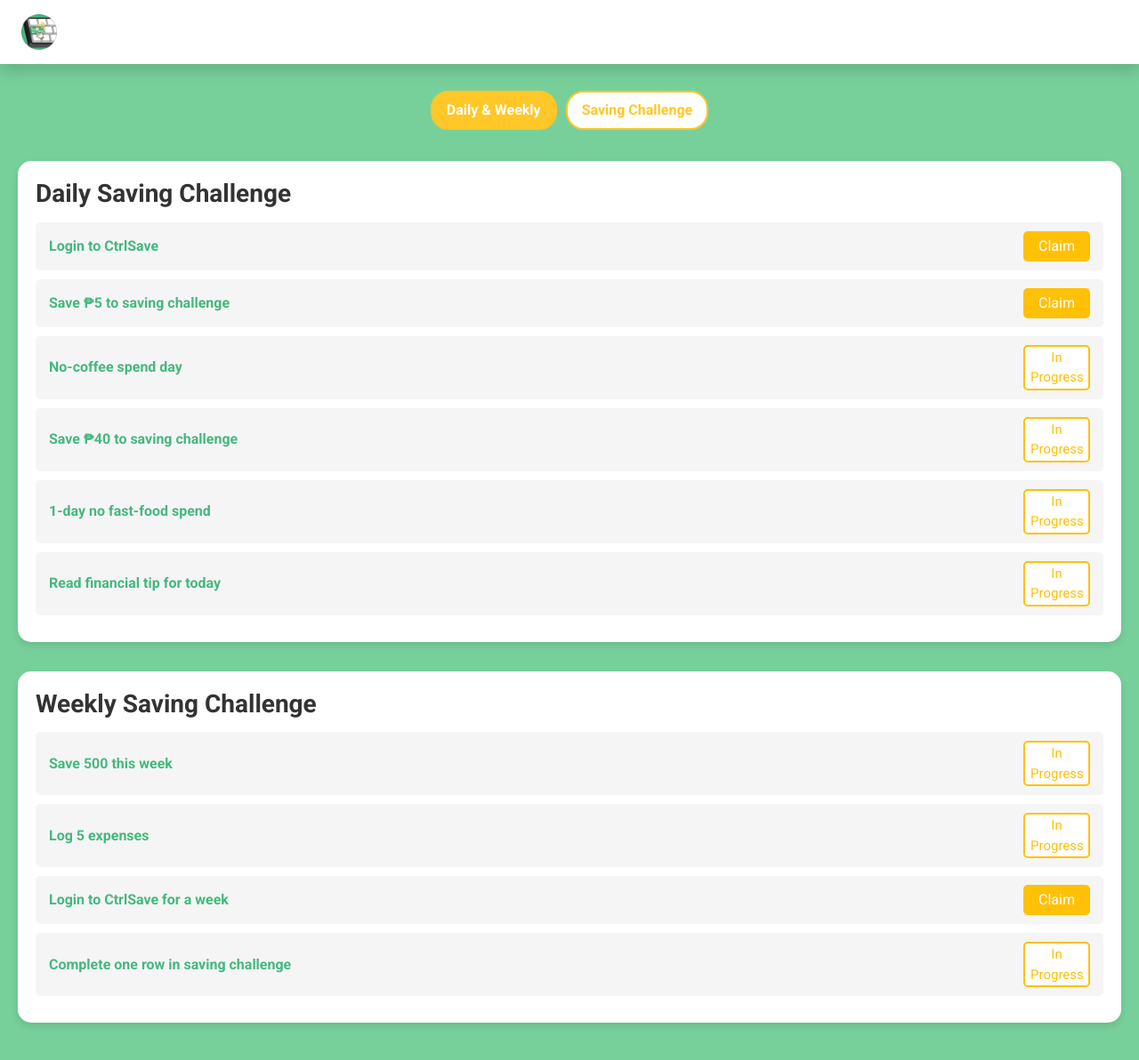
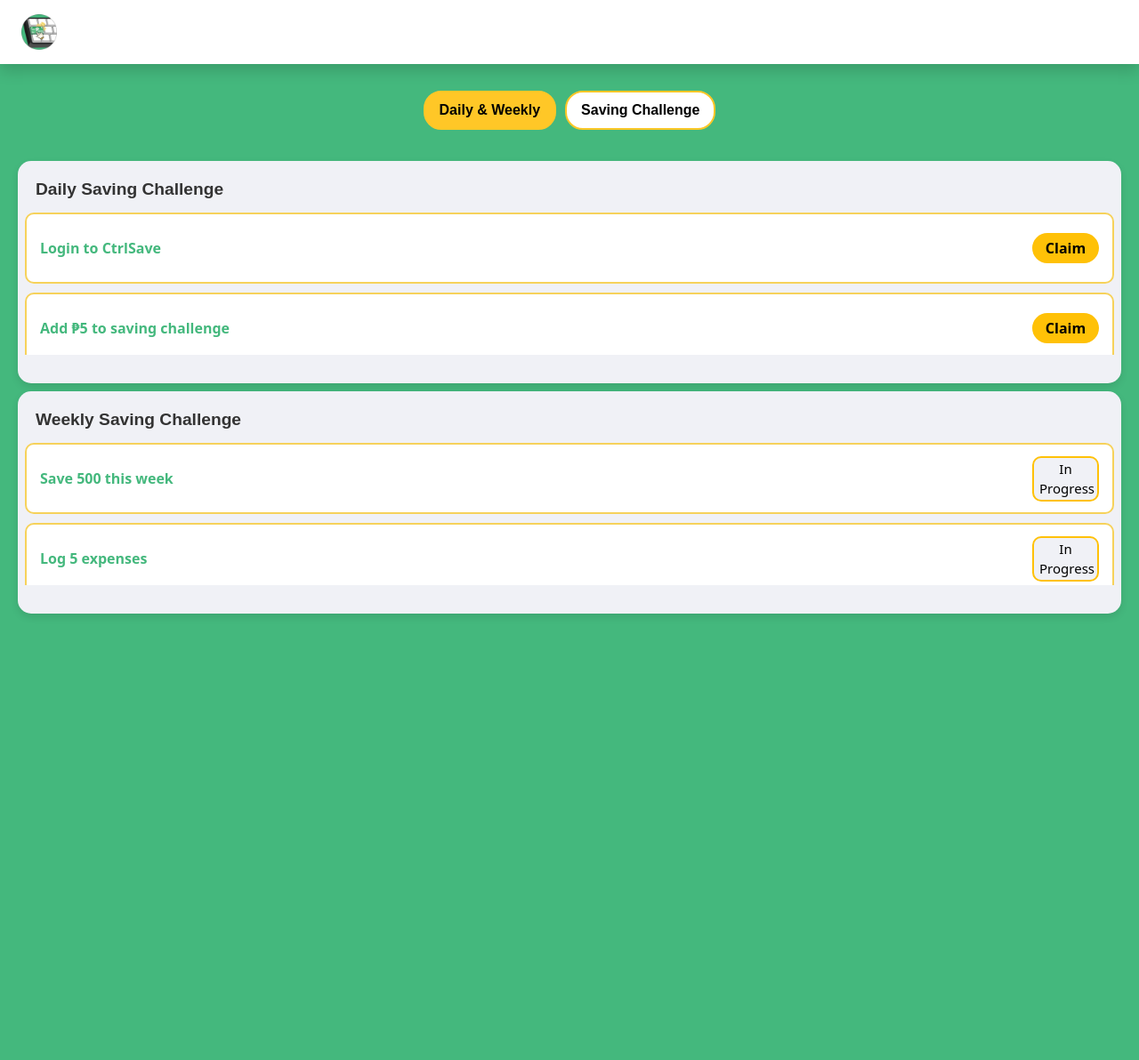
Before and after one commit to Group-5-CtrlSave/CtrlSave, a PHP site: page /pages/challenge/challengeMain.php in a window 1280 px wide. Shown: the top 1192 px of the page at 89% size. Run offline with PHP 8.4, Linux system fonts and the light colour scheme.

Commit message:
revisions for challenge page

```diff
--- a/pages/challenge/challengeMain.php
+++ b/pages/challenge/challengeMain.php
@@ -12,8 +12,7 @@
 
     <style>
         body {
-            background-color: #77D09A;
-            font-family: "Roboto", sans-serif;
+            background-color: #44B87D;
         }
 
         header {
@@ -29,6 +28,7 @@
             justify-content: center;
             margin: 20px 0;
             align-items: center;
+            font-family: "Poppins", sans-serif;
         }
 
         .tab-buttons button {
@@ -36,15 +36,16 @@
             border: 2px solid #FFC727;
             border-radius: 20px;
             background-color: white;
-            color: #FFC727;
+            color: #000000ff;
             font-weight: bold;
             cursor: pointer;
             transition: all 0.3s ease, transform 0.1s ease;
+            font-family: "Poppins", sans-serif;
         }
 
         .tab-buttons button.active {
             background-color: #FFC727;
-            color: white;
+            color: black;
             border-color: #FFC727;
         }
 
@@ -62,17 +63,20 @@
         }
 
         .challenge-card {
-            background: white;
+            background: #F0F1F6;
             border-radius: 15px;
             padding: 20px;
             margin: -15px 0;
             box-shadow: 0 4px 8px rgba(0, 0, 0, 0.1);
+            height: 250px;
         }
 
         .challenge-card h3 {
             margin-bottom: 15px;
             color: #333;
             font-weight: bold;
+            font-family: "Poppins", sans-serif;
+            font-size: clamp(1.2rem, 1vw, 1rem);
         }
 
         .challenge-item {
@@ -80,19 +84,23 @@
             justify-content: space-between;
             align-items: center;
             margin-bottom: 10px;
-            background: #f5f5f5;
+            background: #ffff;
             padding: 10px 15px;
-            border-radius: 5px;
+            border-radius: 10px;
             color: #44B87D;
             font-weight: bold;
+            border: 2px solid #F6D25B;
+            height: 80px;
+            font-weight: 600;
         }
 
         .challenge-item button.claim-btn {
             border: none;
             background-color: #ffc107;
-            color: white;
+            color: black;
+            font-weight: bold;
             padding: 5px 10px;
-            border-radius: 5px;
+            border-radius: 20px;
             cursor: pointer;
             transition: transform 0.1s ease, background-color 0.3s ease;
             width: 75px;
@@ -103,14 +111,15 @@
         }
 
         .challenge-item button.in-progress {
-            background-color: white;
-            color: #ffc107;
+            background-color: #F0F1F6;
+            color: black;
+            font-weight: 500;
             border: 2px solid #ffc107;
             cursor: default;
             font-size: 15px;
             width: 75px;
             text-align: center;
-            border-radius: 5px;
+            border-radius: 10px;
         }
     </style>
 
@@ -136,24 +145,21 @@
         <!-- Daily Saving Challenge Card -->
         <div class="challenge-card">
             <h3>Daily Saving Challenge</h3>
-            <div class="challenge-item">Login to CtrlSave <button class="claim-btn">Claim</button></div>
-            <div class="challenge-item">Save ₱5 to saving challenge <button class="claim-btn">Claim</button></div>
-            <div class="challenge-item">No-coffee spend day <button class="in-progress">In Progress</button></div>
-            <div class="challenge-item">Save ₱40 to saving challenge <button class="in-progress">In Progress</button>
-            </div>
-            <div class="challenge-item">1-day no fast-food spend <button class="in-progress">In Progress</button></div>
-            <div class="challenge-item">Read financial tip for today <button class="in-progress">In Progress</button>
+            <div class="row" style="overflow-x: scroll; height: 160px;">
+                <div class="challenge-item">Login to CtrlSave <button class="claim-btn">Claim</button></div>
+                <div class="challenge-item">Add ₱5 to saving challenge <button class="claim-btn">Claim</button></div>
+                <div class="challenge-item">No-coffee spend day <button class="in-progress">In Progress</button></div>
             </div>
         </div>
 
         <!-- Weekly Saving Challenge Card -->
-        <div class="challenge-card mt-5">
+        <div class="challenge-card mt-4">
             <h3>Weekly Saving Challenge</h3>
-            <div class="challenge-item">Save 500 this week <button class="in-progress">In Progress</button></div>
-            <div class="challenge-item">Log 5 expenses <button class="in-progress">In Progress</button></div>
-            <div class="challenge-item">Login to CtrlSave for a week <button class="claim-btn">Claim</button></div>
-            <div class="challenge-item">Complete one row in saving challenge <button class="in-progress">In
-                    Progress</button></div>
+            <div class="row" style="overflow-x: scroll; height: 160px;">
+                <div class="challenge-item">Save 500 this week <button class="in-progress">In Progress</button></div>
+                <div class="challenge-item">Log 5 expenses <button class="in-progress">In Progress</button></div>
+                <div class="challenge-item">Login to CtrlSave for a week <button class="claim-btn">Claim</button></div>
+            </div>
         </div>
     </section>
 
@@ -227,8 +233,8 @@
         });
 
         // Saving Challenge Logic
-        const savingAmounts = [5, 10, 20, 10, 5, 20, 5, 10, 5, 20, 10, 5, 20, 10, 5];
-        const targetAmount = 200;
+        const savingAmounts = [5, 10, 5, 10, 5, 20, 5, 10, 20, 10];
+        const targetAmount = 100;
         let totalSaved = 0;
 
         const grid = document.getElementById('savingGrid');
@@ -258,10 +264,10 @@
             const isClicked = savedState.clicked[index];
             if (isClicked) {
                 btn.style.backgroundColor = '#FFC727';
-                btn.style.color = 'white';
+                btn.style.color = 'black';
             } else {
                 btn.style.backgroundColor = 'white';
-                btn.style.color = '#333';
+                btn.style.color = 'black';
             }
 
             btn.addEventListener('click', () => {
@@ -272,12 +278,12 @@
                     totalSaved -= amt;
                     savedState.clicked[index] = false;
                     btn.style.backgroundColor = 'white';
-                    btn.style.color = '#333';
+                    btn.style.color = 'black';
                 } else {
                     totalSaved += amt;
                     savedState.clicked[index] = true;
                     btn.style.backgroundColor = '#FFC727';
-                    btn.style.color = 'white';
+                    btn.style.color = 'black';
                 }
 
                 savedState.total = totalSaved;
```
